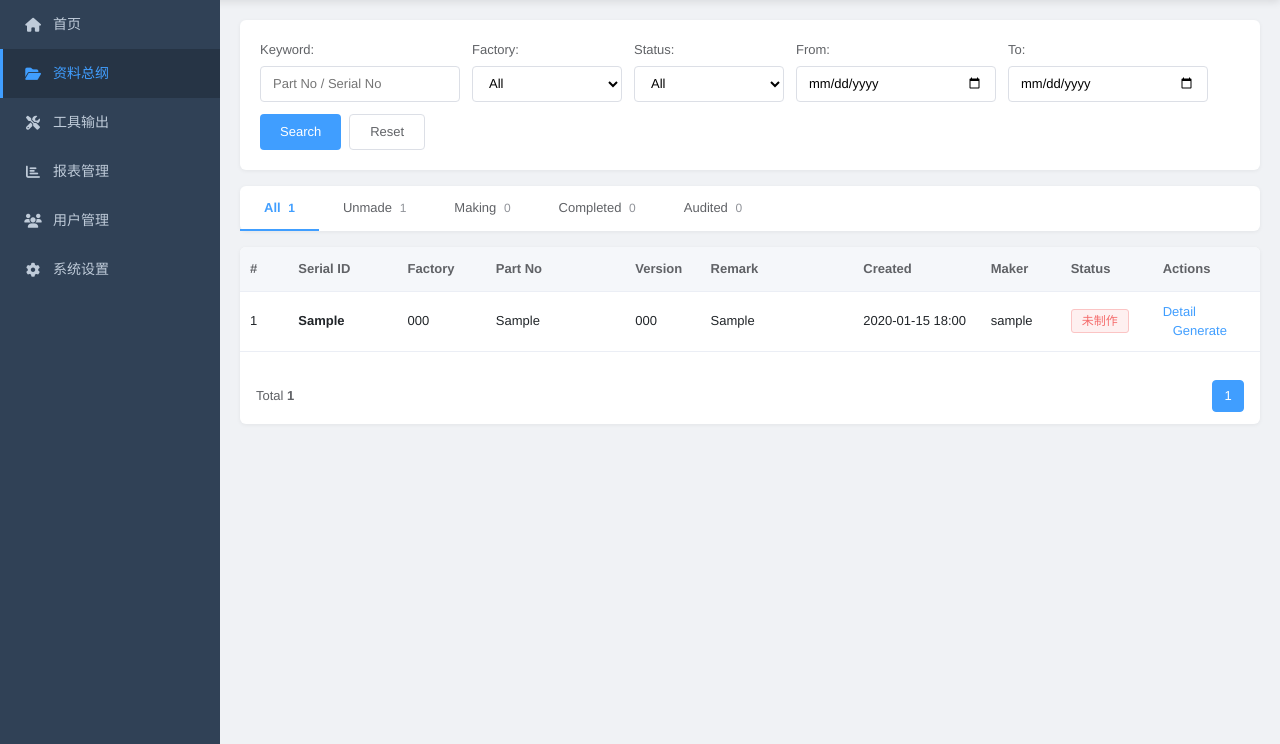
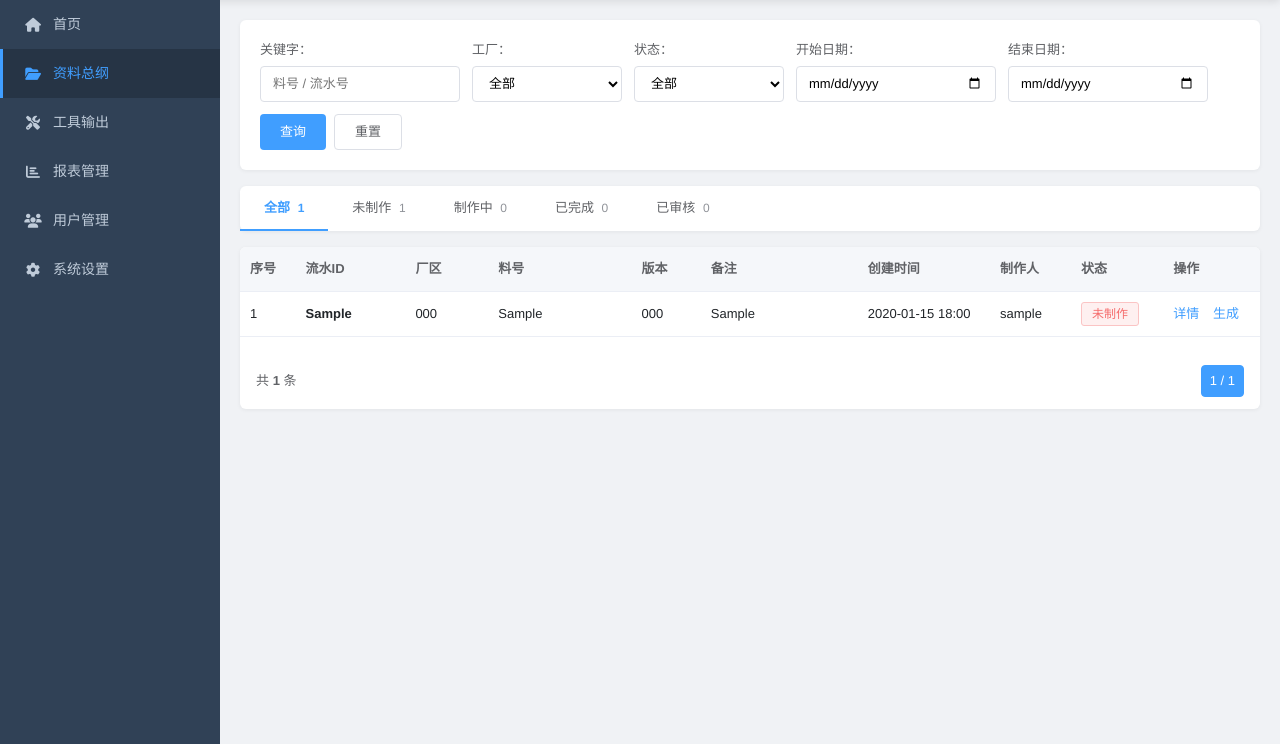
Before and after one commit to heruipeng/pcb-material-system, a Django app: page /materials/ in a window 1280 px wide. Shown: the part 64-808 px from the top of the page. Run offline with Django 4.2, Linux system fonts and the light colour scheme; a user stored in the database is signed in; tables that the repository leaves empty hold one stand-in row (values such as "Sample post").

Commit message:
fix: tool cards now have IDs, all pages fully Chinese
- Fix tool_list_page: query Tool model instead of hardcoded dicts (fixes /tools// 404)
- All templates: Chinese labels (详情/生成/查询/重置/返回列表)
- Tool status display names in Chinese
- Report type display names in Chinese

```diff
--- a/materials/views.py
+++ b/materials/views.py
@@ -137,15 +137,27 @@ def report_detail_page(request, id):
 @login_required(login_url='/login/')
 def tool_list_page(request):
     """工具输出页面"""
-    from tools.models import ToolExecution
-    tools = [
-        {'name': '飞针测试', 'type': 'fly_probe', 'icon': 'fas fa-bolt', 'color': '#409EFF', 'desc': '飞针测试资料生成', 'count': ToolExecution.objects.filter(tool__tool_type='fly_probe').count()},
-        {'name': '阻抗测试', 'type': 'impedance', 'icon': 'fas fa-wave-square', 'color': '#67C23A', 'desc': '阻抗测试资料生成', 'count': ToolExecution.objects.filter(tool__tool_type='impedance').count()},
-        {'name': 'AOI检测', 'type': 'aoi', 'icon': 'fas fa-eye', 'color': '#409EFF', 'desc': 'AOI检测资料生成', 'count': ToolExecution.objects.filter(tool__tool_type='aoi').count()},
-        {'name': 'X-Ray检测', 'type': 'xray', 'icon': 'fas fa-x-ray', 'color': '#E6A23C', 'desc': 'X-Ray检测资料生成', 'count': ToolExecution.objects.filter(tool__tool_type='xray').count()},
-        {'name': 'ICT测试', 'type': 'ict', 'icon': 'fas fa-microchip', 'color': '#F56C6C', 'desc': 'ICT测试资料生成', 'count': ToolExecution.objects.filter(tool__tool_type='ict').count()},
-        {'name': '功能测试', 'type': 'functional', 'icon': 'fas fa-cogs', 'color': '#909399', 'desc': '功能测试资料生成', 'count': ToolExecution.objects.filter(tool__tool_type='functional').count()},
-    ]
+    from tools.models import Tool, ToolExecution
+    from django.db.models import Count
+    TYPE_ICONS = {
+        'fly_probe': 'fa-bolt', 'impedance': 'fa-wave-square', 'aoi': 'fa-eye',
+        'xray': 'fa-x-ray', 'ict': 'fa-microchip', 'functional': 'fa-cogs',
+    }
+    TYPE_COLORS = {
+        'fly_probe': '#409EFF', 'impedance': '#67C23A', 'aoi': '#409EFF',
+        'xray': '#E6A23C', 'ict': '#F56C6C', 'functional': '#909399',
+    }
+    tools = []
+    for t in Tool.objects.filter(is_active=True):
+        tools.append({
+            'id': t.id,
+            'name': t.name,
+            'type': t.tool_type,
+            'icon': 'fas ' + TYPE_ICONS.get(t.tool_type, 'fa-tools'),
+            'color': TYPE_COLORS.get(t.tool_type, '#909399'),
+            'desc': t.description or '',
+            'count': ToolExecution.objects.filter(tool=t).count(),
+        })
     return render(request, 'tools/tool_list.html', {'tools': tools})
 
 
--- a/templates/materials/material_list.html
+++ b/templates/materials/material_list.html
@@ -1,65 +1,65 @@
 {% extends 'base.html' %}
-{% block title %}Materials{% endblock %}
+{% block title %}资料总纲{% endblock %}
 
 {% block content %}
 <div class="filter-card">
     <div class="filter-row">
         <div class="filter-item">
-            <label>Keyword:</label>
-            <input type="text" id="searchKeyword" placeholder="Part No / Serial No" value="{{ request.GET.keyword }}">
+            <label>关键字：</label>
+            <input type="text" id="searchKeyword" placeholder="料号 / 流水号" value="{{ request.GET.keyword }}">
         </div>
         <div class="filter-item">
-            <label>Factory:</label>
+            <label>工厂：</label>
             <select id="searchFactory">
-                <option value="">All</option>
+                <option value="">全部</option>
                 {% for f in factories %}
                 <option value="{{ f.id }}" {% if request.GET.factory == f.id|stringformat:"s" %}selected{% endif %}>{{ f.name }}</option>
                 {% endfor %}
             </select>
         </div>
         <div class="filter-item">
-            <label>Status:</label>
+            <label>状态：</label>
             <select id="searchStatus">
-                <option value="">All</option>
-                <option value="unmade">Unmade</option>
-                <option value="making">Making</option>
-                <option value="completed">Completed</option>
-                <option value="audited">Audited</option>
-                <option value="rejected">Rejected</option>
-                <option value="archived">Archived</option>
+                <option value="">全部</option>
+                <option value="unmade">未制作</option>
+                <option value="making">制作中</option>
+                <option value="completed">已完成</option>
+                <option value="audited">已审核</option>
+                <option value="rejected">已驳回</option>
+                <option value="archived">已归档</option>
             </select>
         </div>
-        <div class="filter-item"><label>From:</label><input type="date" id="searchDateFrom" value="{{ request.GET.date_from }}"></div>
-        <div class="filter-item"><label>To:</label><input type="date" id="searchDateTo" value="{{ request.GET.date_to }}"></div>
+        <div class="filter-item"><label>开始日期：</label><input type="date" id="searchDateFrom" value="{{ request.GET.date_from }}"></div>
+        <div class="filter-item"><label>结束日期：</label><input type="date" id="searchDateTo" value="{{ request.GET.date_to }}"></div>
         <div style="display:flex;align-items:flex-end;gap:8px;">
-            <button class="btn btn-primary" onclick="doSearch()">Search</button>
-            <button class="btn btn-default" onclick="doReset()">Reset</button>
+            <button class="btn btn-primary" onclick="doSearch()">查询</button>
+            <button class="btn btn-default" onclick="doReset()">重置</button>
         </div>
     </div>
 </div>
 
 <div class="status-tabs">
-    <a href="?status=" class="status-tab {% if not request.GET.status %}active{% endif %}">All <span class="count">{{ status_counts.all }}</span></a>
-    <a href="?status=unmade" class="status-tab {% if request.GET.status == 'unmade' %}active{% endif %}">Unmade <span class="count">{{ status_counts.unmade }}</span></a>
-    <a href="?status=making" class="status-tab {% if request.GET.status == 'making' %}active{% endif %}">Making <span class="count">{{ status_counts.making }}</span></a>
-    <a href="?status=completed" class="status-tab {% if request.GET.status == 'completed' %}active{% endif %}">Completed <span class="count">{{ status_counts.completed }}</span></a>
-    <a href="?status=audited" class="status-tab {% if request.GET.status == 'audited' %}active{% endif %}">Audited <span class="count">{{ status_counts.audited }}</span></a>
+    <a href="?status=" class="status-tab {% if not request.GET.status %}active{% endif %}">全部 <span class="count">{{ status_counts.all }}</span></a>
+    <a href="?status=unmade" class="status-tab {% if request.GET.status == 'unmade' %}active{% endif %}">未制作 <span class="count">{{ status_counts.unmade }}</span></a>
+    <a href="?status=making" class="status-tab {% if request.GET.status == 'making' %}active{% endif %}">制作中 <span class="count">{{ status_counts.making }}</span></a>
+    <a href="?status=completed" class="status-tab {% if request.GET.status == 'completed' %}active{% endif %}">已完成 <span class="count">{{ status_counts.completed }}</span></a>
+    <a href="?status=audited" class="status-tab {% if request.GET.status == 'audited' %}active{% endif %}">已审核 <span class="count">{{ status_counts.audited }}</span></a>
 </div>
 
 <div class="table-card">
     <table class="table">
         <thead>
             <tr>
-                <th style="width:60px;">#</th>
-                <th style="width:130px;">Serial ID</th>
-                <th style="width:100px;">Factory</th>
-                <th style="width:180px;">Part No</th>
-                <th style="width:80px;">Version</th>
-                <th style="width:200px;">Remark</th>
-                <th style="width:160px;">Created</th>
-                <th style="width:90px;">Maker</th>
-                <th style="width:110px;">Status</th>
-                <th style="width:120px;">Actions</th>
+                <th style="width:60px;">序号</th>
+                <th style="width:130px;">流水ID</th>
+                <th style="width:100px;">厂区</th>
+                <th style="width:180px;">料号</th>
+                <th style="width:80px;">版本</th>
+                <th style="width:200px;">备注</th>
+                <th style="width:160px;">创建时间</th>
+                <th style="width:90px;">制作人</th>
+                <th style="width:110px;">状态</th>
+                <th style="width:120px;">操作</th>
             </tr>
         </thead>
         <tbody>
@@ -76,26 +76,26 @@
                 <td>{{ item.maker_name|default:"-" }}</td>
                 <td><span class="tag tag-{{ item.status_display }}">{{ item.status_display }}</span></td>
                 <td>
-                    <a href="/materials/{{ item.id }}/" class="link-btn">Detail</a>
-                    <a href="javascript:void(0)" class="link-btn" onclick="generateDoc({{ item.id }})">Generate</a>
+                    <a href="/materials/{{ item.id }}/" class="link-btn">详情</a>
+                    <a href="javascript:void(0)" class="link-btn" onclick="generateDoc({{ item.id }})">生成</a>
                 </td>
             </tr>
             {% endfor %}
             {% else %}
-            <tr><td colspan="10"><div class="empty-state"><p>No materials found</p></div></td></tr>
+            <tr><td colspan="10"><div class="empty-state"><p>暂无资料</p></div></td></tr>
             {% endif %}
         </tbody>
     </table>
     {% if page_obj %}
     <div class="pagination-bar">
-        <div>Total <strong>{{ page_obj.paginator.count }}</strong></div>
+        <div>共 <strong>{{ page_obj.paginator.count }}</strong> 条</div>
         <div class="pagination">
             {% if page_obj.has_previous %}
-            <a class="page-btn" href="?page={{ page_obj.previous_page_number }}&status={{ request.GET.status|default:'' }}&keyword={{ request.GET.keyword|default:'' }}&factory={{ request.GET.factory|default:'' }}">&lt;</a>
+            <a class="page-btn" href="?page={{ page_obj.previous_page_number }}&status={{ request.GET.status|default:'' }}&keyword={{ request.GET.keyword|default:'' }}&factory={{ request.GET.factory|default:'' }}">上一页</a>
             {% endif %}
-            <span class="page-btn active">{{ page_obj.number }}</span>
+            <span class="page-btn active">{{ page_obj.number }} / {{ page_obj.paginator.num_pages }}</span>
             {% if page_obj.has_next %}
-            <a class="page-btn" href="?page={{ page_obj.next_page_number }}&status={{ request.GET.status|default:'' }}&keyword={{ request.GET.keyword|default:'' }}&factory={{ request.GET.factory|default:'' }}">&gt;</a>
+            <a class="page-btn" href="?page={{ page_obj.next_page_number }}&status={{ request.GET.status|default:'' }}&keyword={{ request.GET.keyword|default:'' }}&factory={{ request.GET.factory|default:'' }}">下一页</a>
             {% endif %}
         </div>
     </div>
@@ -119,13 +119,13 @@ function doSearch() {
 }
 function doReset() { window.location.href = '?'; }
 function generateDoc(id) {
-    if (!confirm('Trigger generation for material #' + id + '?')) return;
+    if (!confirm('确定要生成资料吗？')) return;
     fetch('/api/materials/' + id + '/generate/', {
         method: 'POST',
         headers: {'Content-Type':'application/json','X-CSRFToken':getCsrf()}
     }).then(r => r.json()).then(d => {
-        if (d.success) { alert('Job created! Execution ID: ' + d.execution_id); }
-        else { alert('Failed: ' + (d.error || 'unknown')); }
+        if (d.success) { alert('生成成功！任务ID：' + d.execution_id); }
+        else { alert('生成失败：' + (d.error || '未知错误')); }
     });
 }
 function getCsrf() { var m = document.cookie.match(/csrftoken=([^;]+)/); return m ? m[1] : ''; }
```
Also changed, not shown: templates/materials/material_detail.html (+15 -15 lines), templates/reports/report_detail.html (+11 -11 lines), templates/reports/report_list.html (+27 -26 lines), templates/tools/tool_detail.html (+12 -12 lines), templates/tools/tool_list.html (+30 -24 lines).
